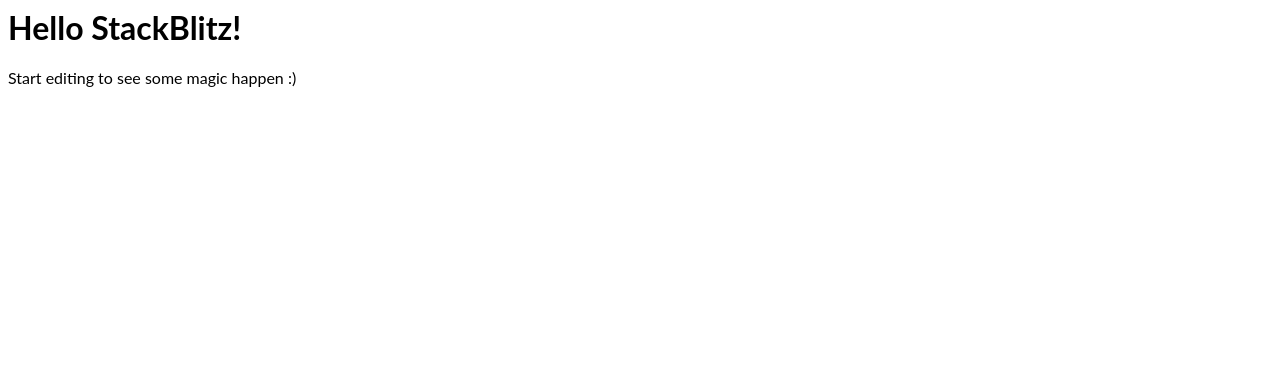
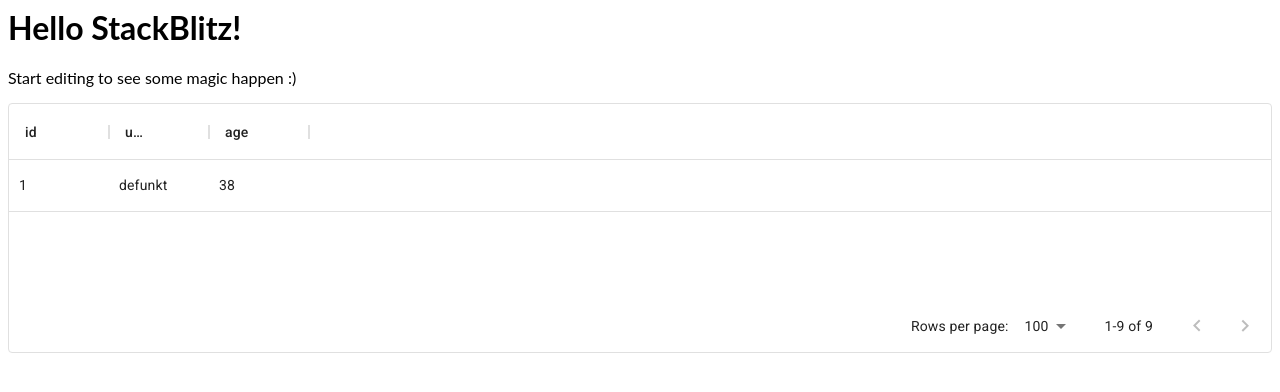
Before and after one commit to hritikchokker/reusable-table-react, a React (Create React App) app: page / in a window 1280 px wide. Shown: the top 392 px of the page. Built offline with nearby package versions, Linux system fonts and the light colour scheme.

Commit message:
3 files modified, 1 added

```diff
--- a/public/index.html
+++ b/public/index.html
@@ -1 +1,11 @@
+<head>
+  <link
+    rel="stylesheet"
+    href="https://fonts.googleapis.com/css?family=Roboto:300,400,500,700&display=swap"
+  />
+  <link
+    rel="stylesheet"
+    href="https://fonts.googleapis.com/icon?family=Material+Icons"
+  />
+</head>
 <div id="root"></div>
--- a/src/App.js
+++ b/src/App.js
@@ -1,11 +1,12 @@
 import React from "react";
 import "./style.css";
-
+import BasicColumnsGrid from "./table/Tabletest.js";
 export default function App() {
   return (
     <div>
       <h1>Hello StackBlitz!</h1>
       <p>Start editing to see some magic happen :)</p>
+      <BasicColumnsGrid />
     </div>
   );
 }
--- /dev/null
+++ b/src/table/Tabletest.js
@@ -0,0 +1,59 @@
+import * as React from "react";
+import { DataGrid } from "@material-ui/data-grid";
+
+export default function BasicColumnsGrid() {
+  return (
+    <div style={{ height: 250, width: "100%" }}>
+      <DataGrid
+        columns={[{ field: "id" }, { field: "username" }, { field: "age" }]}
+        rows={[
+          {
+            id: 1,
+            username: "defunkt",
+            age: 38
+          },
+          {
+            id: 1,
+            username: "defunkt",
+            age: 38
+          },
+          {
+            id: 1,
+            username: "defunkt",
+            age: 38
+          },
+          {
+            id: 1,
+            username: "defunkt",
+            age: 38
+          },
+          {
+            id: 1,
+            username: "defunkt",
+            age: 38
+          },
+          {
+            id: 1,
+            username: "defunkt",
+            age: 38
+          },
+          {
+            id: 1,
+            username: "defunkt",
+            age: 38
+          },
+          {
+            id: 1,
+            username: "defunkt",
+            age: 38
+          },
+          {
+            id: 1,
+            username: "defunkt",
+            age: 38
+          }
+        ]}
+      />
+    </div>
+  );
+}
```
Also changed, not shown: package.json (+11 -2 lines).
